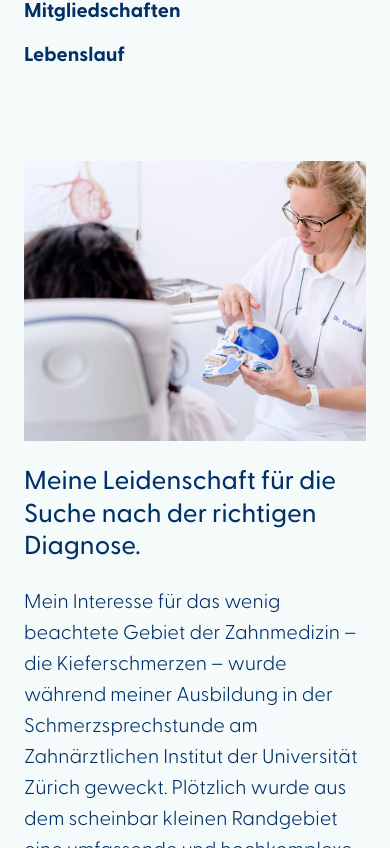
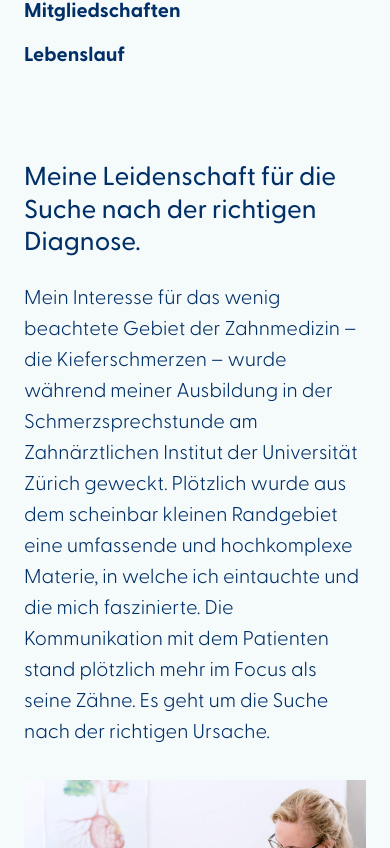
Before and after one commit to jeromehaas/haerle-practice-web, a Next.js app: page /ueber-mich in a window 390 px wide. Shown: the part 816-1664 px from the top of the page. Built offline with nearby package versions, Linux system fonts and the light colour scheme; no server answers.

Commit message:
Cleanup: component article

```diff
--- a/components/blocks/navigation/navigation-desktop.scss
+++ b/components/blocks/navigation/navigation-desktop.scss
@@ -46,6 +46,15 @@
 
 		}
 
+
+		@media (max-width: 1200px) {
+
+			&__size-limiter {
+				padding: 24px;
+			}
+
+		}
+
 	}
 
 }
--- a/components/partials/link/link.scss
+++ b/components/partials/link/link.scss
@@ -8,6 +8,8 @@
 	background-repeat: no-repeat;
   background-clip: text;
 	padding: 4px;
+	position: relative;
+	left: -10px;
   -webkit-text-fill-color: transparent;
 
 	&:hover .icon__circle,
--- a/components/sections/article/article.jsx
+++ b/components/sections/article/article.jsx
@@ -8,7 +8,7 @@ const Article = ({ data }) => {
 
   return (
     <Section data={{
-      className: `article ${ data.reverse ? 'article--reverse' : '' }`,
+      className: `article ${ data.reverse ? 'article--reverse' : '' } ${ data.reverseOnMobile ? 'article--reverse-on-mobile' : '' }`,
       anchorId: data.anchorId
     }}>
       <div className="article__wrapper">
@@ -17,7 +17,7 @@ const Article = ({ data }) => {
           height: 494,
           alt: '',
           src: data.imageSrc,
-          className: 'article__image'
+          className: `article__image ${data.hideImageOnMobile ? 'article__image--hide-on-mobile' : ''}`
         }} />
         <div className="article__content">
           <Heading data={{
--- a/components/sections/article/article.scss
+++ b/components/sections/article/article.scss
@@ -11,7 +11,6 @@
 
 	&__image {
 		height: 100%;
-		max-height: 500px;
 		position: relative;
 		grid-area: image;
 	}
@@ -63,10 +62,31 @@
 
 		&__image {
 			margin-bottom: 48px;
+			max-height: 480px;
+
+			&--hide-on-mobile {
+				display: none;
+			}
+
 		}
 
 		&__text {
+			margin-bottom: 32px;
+		}
+
+		&--reverse-on-mobile {
+
+		.article__wrapper {
+			grid-template: auto auto / auto !important;
+			grid-template-areas:
+				"content"
+				"image" !important;
+		}
+
+		.article__image {
 			margin-bottom: 0;
+		}
+
 		}
 
 	}
--- a/pages/index.js
+++ b/pages/index.js
@@ -25,7 +25,8 @@ const Start = () => {
         linkText: 'Weitere Symptome',
         linkHref: '/schmerztherapie',
         linkIcon: 'arrow',
-        reverse: false
+        reverse: false,
+        hideImageOnMobile: true
       }} />
       <Cards data={{
         title: 'Die Schmerztherapie ',
--- a/pages/ueber-mich.js
+++ b/pages/ueber-mich.js
@@ -28,7 +28,8 @@ const Schmerztherapie = () => {
         text: 'Mein Interesse für das wenig beachtete Gebiet der Zahnmedizin – die Kieferschmerzen – wurde während meiner Ausbildung in der Schmerzsprechstunde am Zahnärztlichen Institut der Universität Zürich geweckt. Plötzlich wurde aus dem scheinbar kleinen Randgebiet eine umfassende und hochkomplexe Materie, in welche ich eintauchte und die mich faszinierte. Die Kommunikation mit dem Patienten stand plötzlich mehr im Focus als seine Zähne. Es geht um die Suche nach der richtigen Ursache. ',
         imageSrc: '/images/10-daniela-haerle-besprechung-patientin.jpg',
         imageAlt: '#',
-        reverse: false
+        reverse: false,
+        reverseOnMobile: true
       }} />
       <Statement data={{ text: 'Sie als Person stehen im Zentrum – denn – «an den Zähnen hängt ein Patient!»'}} />
       <Resume data={{ anchorId: 'lebenslauf' }} />
--- a/styles/configs/global.scss
+++ b/styles/configs/global.scss
@@ -9,6 +9,7 @@
 	-webkit-appearance: none;
 	-moz-appearance: none;
 	appearance: none;
+	-webkit-tap-highlight-color: transparent;
 }
 
 *::-webkit-scrollbar {
```
